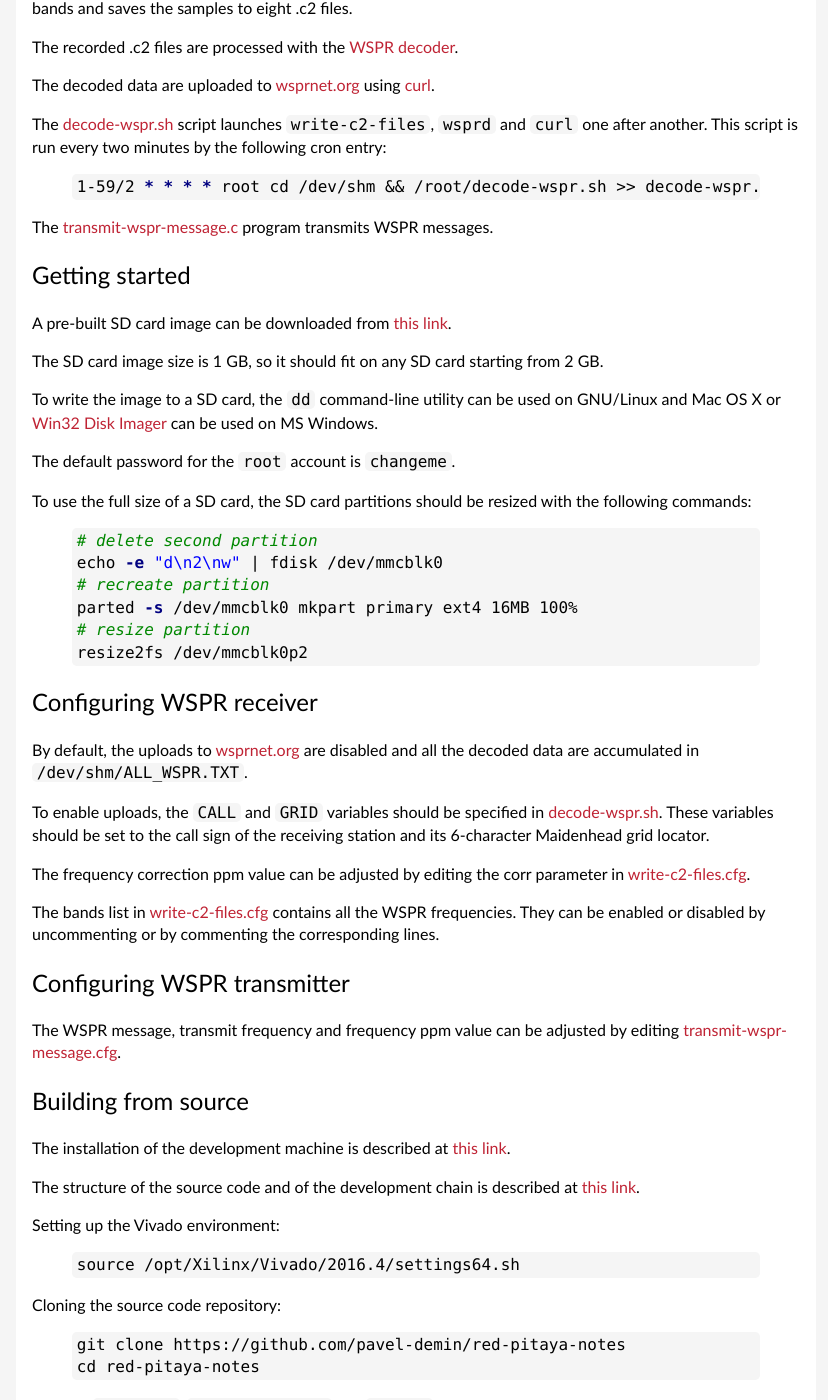
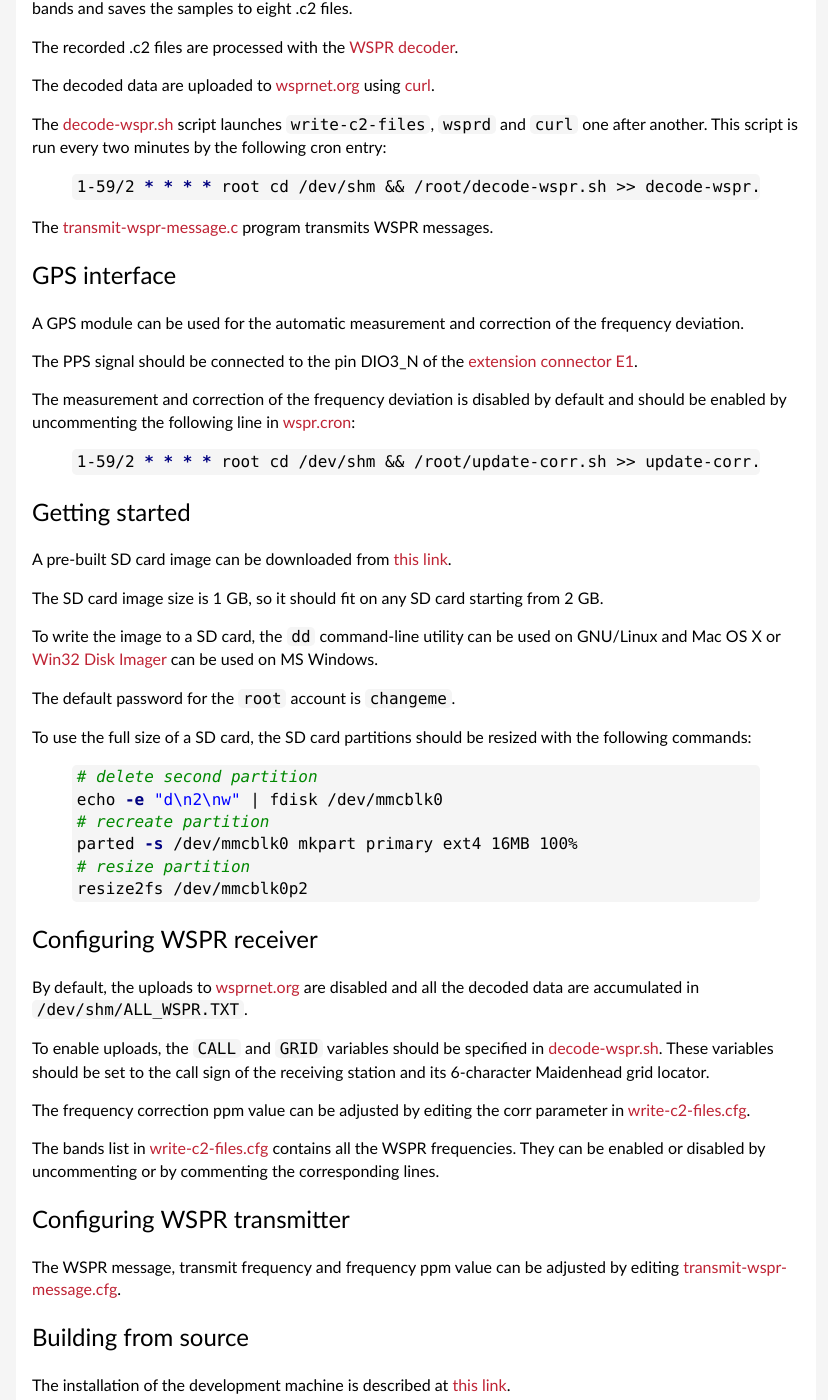
Before and after one commit to pavel-demin/red-pitaya-notes, a Jekyll site: the page built from sdr-transceiver-wspr.md, in a window 1280 px wide and 1400 px high, scrolled down 1490 px. Shown: the whole window, without its empty margins (224-1052 px from the left). Built offline with Jekyll 4.4.1, drawn with Linux system fonts in a browser that asks for light colours; some of the changed text lies outside the part shown.

Commit message:
add GPS interface to sdr-transceiver-wspr

```diff
--- a/sdr-transceiver-wspr.md
+++ b/sdr-transceiver-wspr.md
@@ -57,10 +57,22 @@ The [decode-wspr.sh](https://github.com/pavel-demin/red-pitaya-notes/tree/master
 
 The [transmit-wspr-message.c](https://github.com/pavel-demin/red-pitaya-notes/tree/master/projects/sdr_transceiver_wspr/transmit-wspr-message.c) program transmits WSPR messages.
 
+GPS interface
+-----
+
+A GPS module can be used for the automatic measurement and correction of the frequency deviation.
+
+The PPS signal should be connected to the pin DIO3_N of the [extension connector E1](http://redpitaya.readthedocs.io/en/latest/doc/developerGuide/125-14/extent.html#extension-connector-e1).
+
+The measurement and correction of the frequency deviation is disabled by default and should be enabled by uncommenting the following line in [wspr.cron](https://github.com/pavel-demin/red-pitaya-notes/tree/master/projects/sdr_transceiver_wspr/wspr.cron):
+{% highlight bash %}
+1-59/2 * * * * root cd /dev/shm && /root/update-corr.sh >> update-corr.log 2>&1
+{% endhighlight %}
+
 Getting started
 -----
 
-A pre-built SD card image can be downloaded from [this link](https://www.dropbox.com/sh/5fy49wae6xwxa8a/AAC0VZNZVbgipNyi5Z81yuu1a/sdr/red-pitaya-wspr-debian-8.6-armhf-20161219.zip?dl=1).
+A pre-built SD card image can be downloaded from [this link](https://www.dropbox.com/sh/5fy49wae6xwxa8a/AAAYNPy0bw9TlXcUAAkCeLfha/sdr/red-pitaya-wspr-debian-8.8-armhf-20170629.zip?dl=1).
 
 The SD card image size is 1 GB, so it should fit on any SD card starting from 2 GB.
 
```
Also changed, not shown: other parts of sdr-transceiver-wspr.md (+1 -1 lines).
